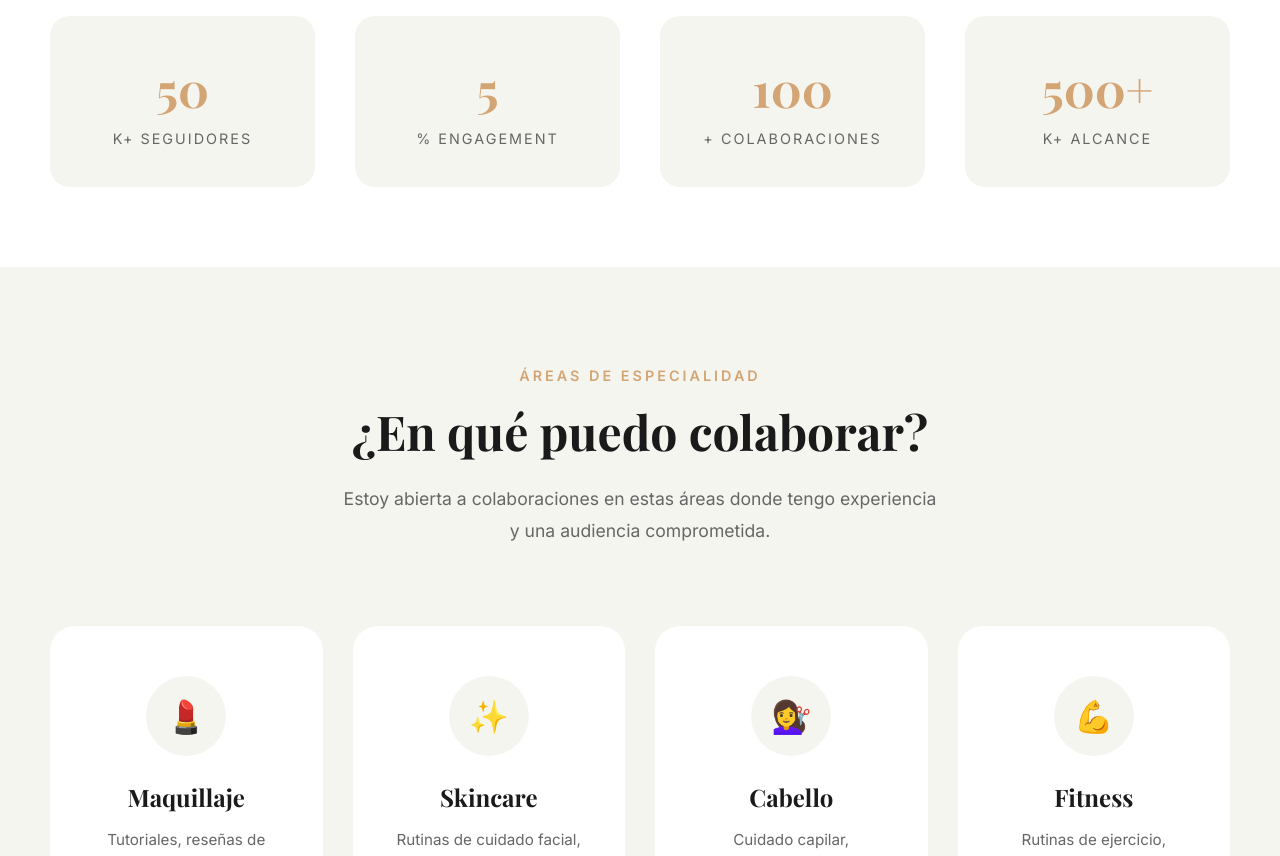
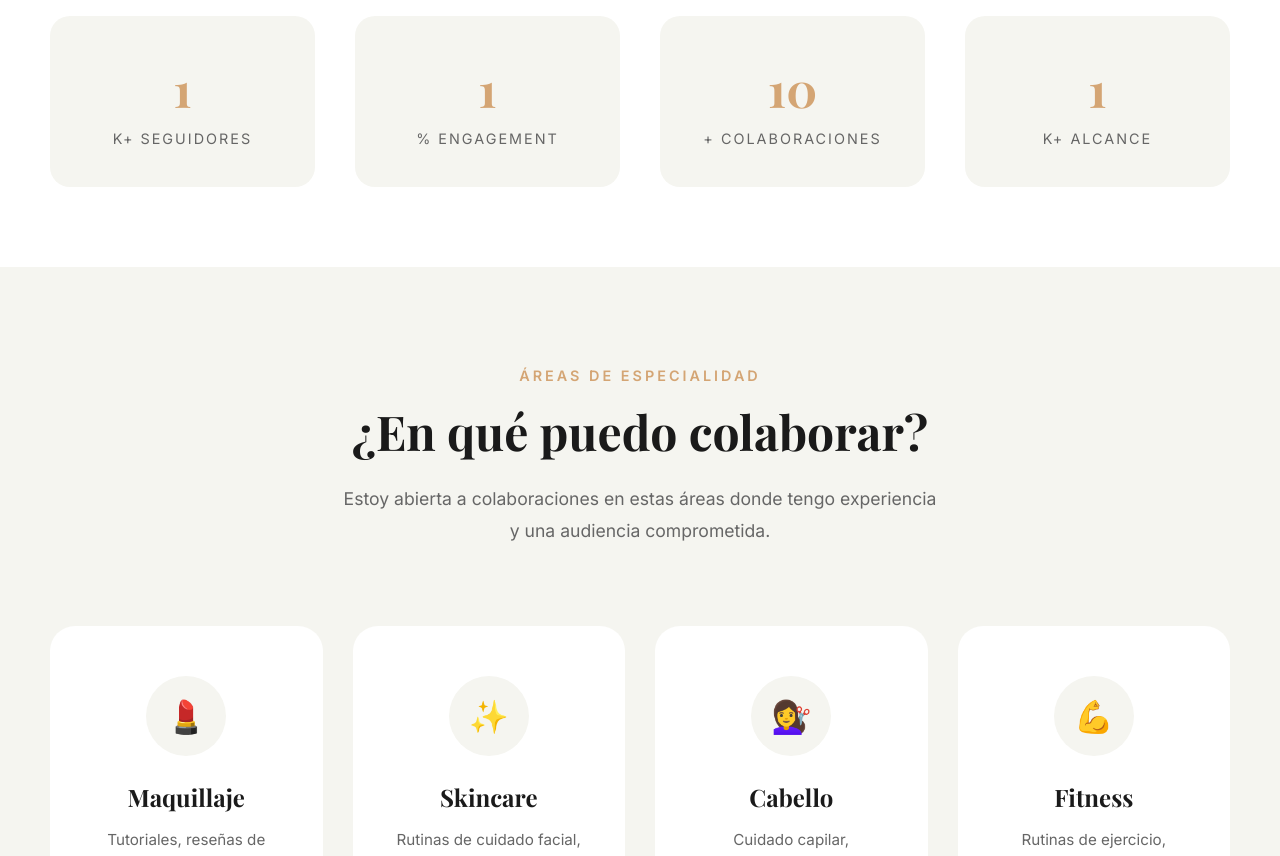
Before and after one commit to Lesly134567/leslyportafaolio.github.io, a plain HTML site: page index.html in a window 1280 px wide. Shown: the part 864-1720 px from the top of the page. Drawn offline with nearby package versions, Linux system fonts and the light colour scheme.

Commit message:
actualizado

```diff
--- a/index.html
+++ b/index.html
@@ -991,19 +991,19 @@
     <section class="stats">
         <div class="stats-grid">
             <div class="stat-item fade-in">
-                <div class="stat-number" data-target="50">0</div>
+                <div class="stat-number" data-target="1">0</div>
                 <div class="stat-label" data-i18n="stats.followers">K+ Seguidores</div>
             </div>
             <div class="stat-item fade-in">
-                <div class="stat-number" data-target="5">0</div>
+                <div class="stat-number" data-target="1">0</div>
                 <div class="stat-label" data-i18n="stats.engagement">% Engagement</div>
             </div>
             <div class="stat-item fade-in">
-                <div class="stat-number" data-target="100">0</div>
+                <div class="stat-number" data-target="10">0</div>
                 <div class="stat-label" data-i18n="stats.collabs">+ Colaboraciones</div>
             </div>
             <div class="stat-item fade-in">
-                <div class="stat-number" data-target="500">0</div>
+                <div class="stat-number" data-target="1">0</div>
                 <div class="stat-label" data-i18n="stats.reach">K+ Alcance</div>
             </div>
         </div>
```
